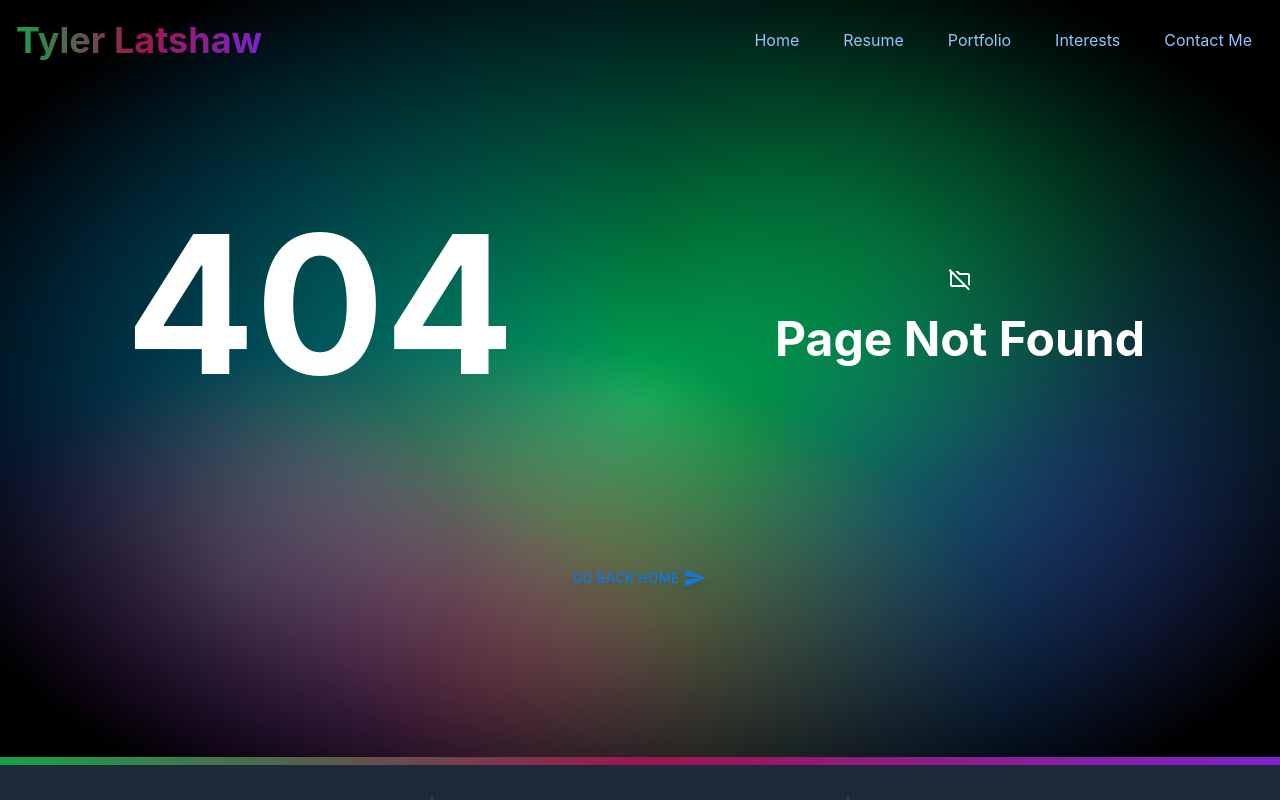
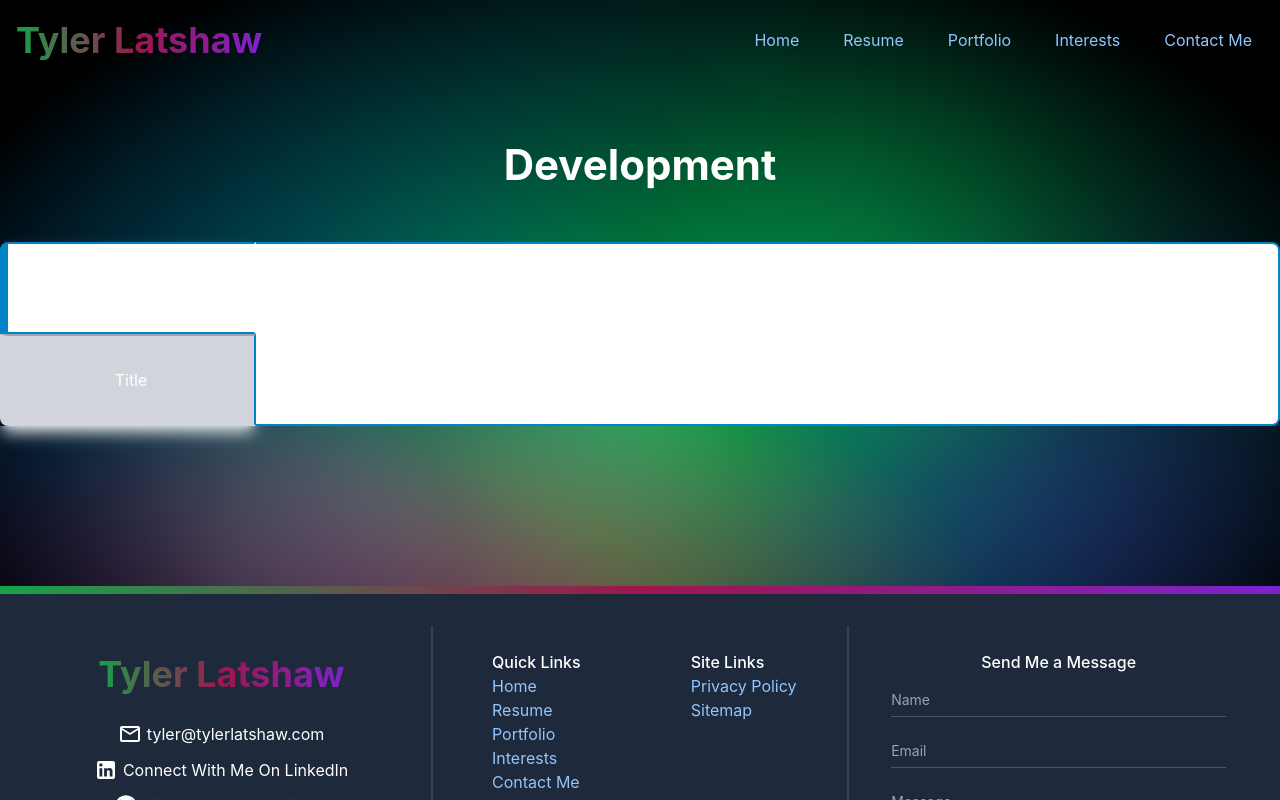
Before and after one commit to tylerlatshaw/Personal-Website, a Next.js app: page /developer in a window 1280 px wide. Before the commit this address had no page. Shown: the top 800 px of the page. Built offline with nearby package versions, Linux system fonts and the light colour scheme.

Commit message:
Added base dev page

```diff
--- /dev/null
+++ b/src/app/(main-site)/developer/page.tsx
@@ -0,0 +1,26 @@
+import { Metadata } from "next";
+import DeveloperContainer from "../../../components/developer/developer-container";
+
+export const metadata: Metadata = {
+    title: "Development",
+};
+
+export default function Page() {
+    return <>
+        <meta name="robots" content="noindex,nofollow" />
+
+        <div className="h-full px-4 md:px-0 mb-16 md:mb-40">
+            <div className="container flex flex-wrap mx-auto pt-28 md:pt-36">
+
+                <h1>Development</h1>
+
+                <div className="flex flex-col md:flex-row items-stretch w-full md:mt-6">
+
+                    <DeveloperContainer />
+
+                </div>
+
+            </div>
+        </div>
+    </>;
+}
--- /dev/null
+++ b/src/components/developer/developer-container.tsx
@@ -0,0 +1,81 @@
+export default function DeveloperContainer() {
+  const desktopActiveClasses =
+    "w-full py-8 bg-white border-l-8 border-y-2 border-sky-600 border-r-2 border-r-transparent first:rounded-tl-lg last:rounded-bl-lg";
+  const desktopInactiveClasses =
+    "w-full py-8 bg-gray-300 border-l-8 border-l-transparent border-r-2 border-sky-600 border-t-2 border-t-gray-400 first:border-t-transparent border-b-2 border-b-transparent hover:bg-sky-600 hover:text-white first:rounded-tl-lg last:rounded-bl-lg";
+
+  const mobileActiveClasses =
+    "flex items-center w-full bg-sky-600 text-white hover:bg-sky-600 hover:text-white last:rounded-b-lg";
+  const mobileInactiveClasses =
+    "flex items-center w-full bg-gray-300 hover:bg-sky-600 hover:text-white last:rounded-b-lg";
+
+  return (
+    <>
+      <div className="flex flex-col md:flex-row w-full">
+        <div className="z-10 desktop-only flex flex-col w-full md:w-1/5">
+          <div className="shadow-lg shadow-gray-300">
+            {/* {accordionItems.map((item: MyAccountItemType, index: number) => (
+                                    index === activeIndex ?
+                                        <>
+                                            <button key={item.title} onClick={() => handleClick(index, item.title)} className={desktopActiveClasses}>
+                                                {item.title}
+                                            </button>
+                                        </> : <>
+                                            <button key={item.title} onClick={() => handleClick(index, item.title)} className={desktopInactiveClasses}>
+                                                {item.title}
+                                            </button>
+                                        </>
+                                ))} */}
+            <button className={desktopActiveClasses}>Title</button>
+            <button className={desktopInactiveClasses}>Title</button>
+          </div>
+          <div className="w-full h-full border-r-2 border-sky-600"></div>
+        </div>
+
+        <div className="mobile-only mb-6 border-2 border-sky-600 rounded-lg">
+          <div className={"w-full pl-3 pr-1 text-left rounded-t-lg"}>
+            {/* <div className={"w-full pl-3 pr-1 text-left" + (isOpen ? " rounded-t-lg" : " rounded-lg")}> */}
+            <span className="flex flex-row font-semibold">
+              <div className="flex items-center basis-full">
+                <span>Navigation</span>
+                <span className="text-gray-500 font-light">&nbsp;/ test</span>
+                {/* <span className="text-gray-500 font-light">&nbsp;/ {activePageName}</span> */}
+              </div>
+              <span className="flex items-center">
+                {/* <Hamburger toggled={isOpen} toggle={setIsOpen} size={18} rounded label="Show menu" color={isOpen ? "#0284c7" : "#000000"} hideOutline={false} /> */}
+              </span>
+            </span>
+          </div>
+
+          {/* {isOpen ? <>
+                                {accordionItems.map((item: MyAccountItemType, index: number) => (
+                                    index === activeIndex ?
+                                        <>
+                                            <li key={item.title} className={mobileActiveClasses}>
+                                                <button className="w-full px-3 py-3" onClick={() => { handleClick(index, item.title); }}>
+                                                    {item.title}
+                                                </button>
+                                            </li>
+                                        </> : <>
+                                            <li key={item.title} className={mobileInactiveClasses}>
+                                                <button className="w-full px-3 py-3" onClick={() => { handleClick(index, item.title); }}>
+                                                    {item.title}
+                                                </button>
+                                            </li>
+                                        </>
+                                ))}
+                            </> : null} */}
+        </div>
+
+        <div className="z-20 bg-white w-full md:w-4/5 p-4 border-2 md:border-y-2 md:border-r-2 md:border-l-0 border-sky-600 rounded-lg md:rounded-l-none">
+          {/* {accordionItems.map((item: MyAccountItemType, index: number) => (
+                                index === activeIndex ?
+                                    <>
+                                        {item.content}
+                                    </> : null
+                            ))} */}
+        </div>
+      </div>
+    </>
+  );
+}
```
